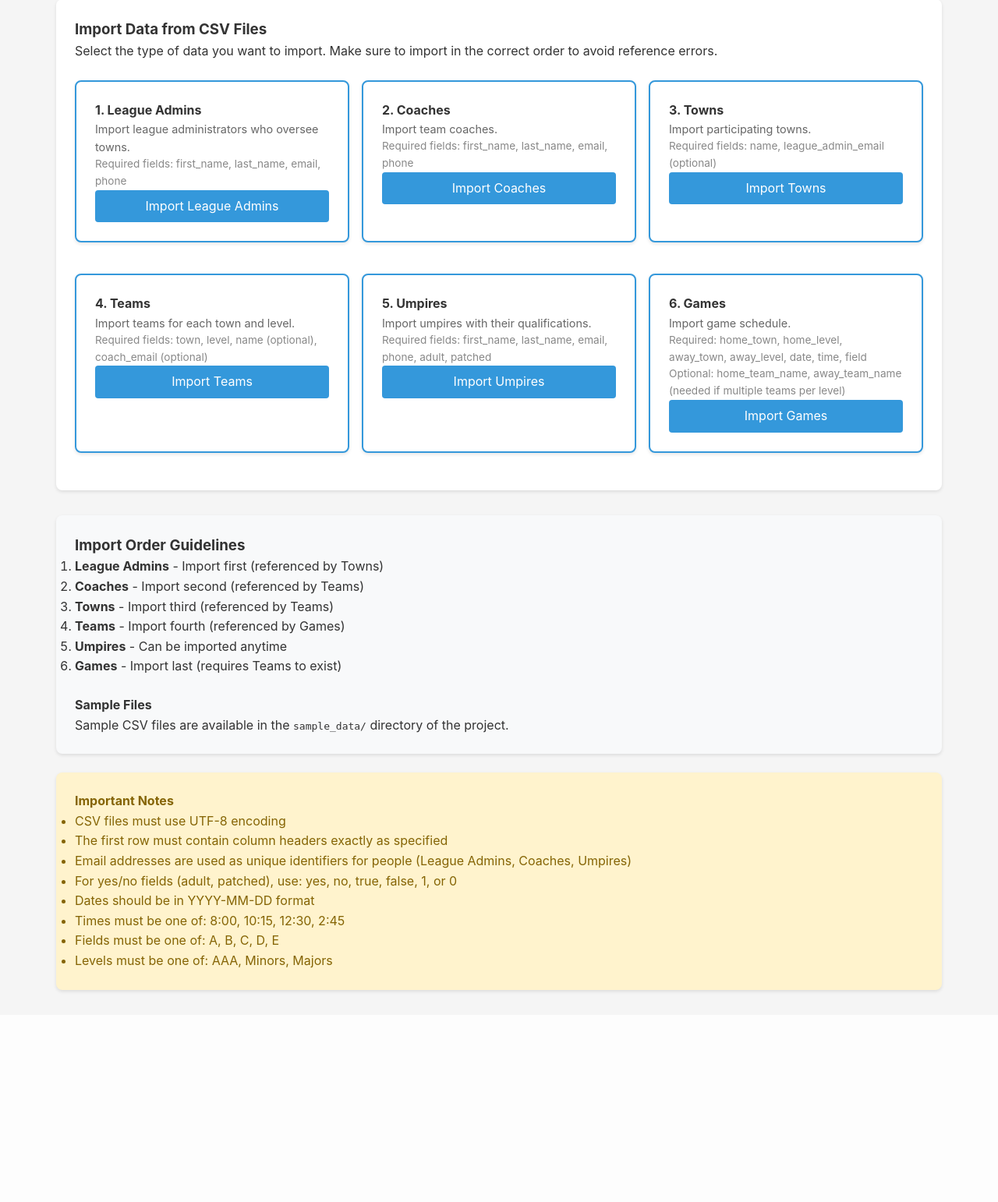
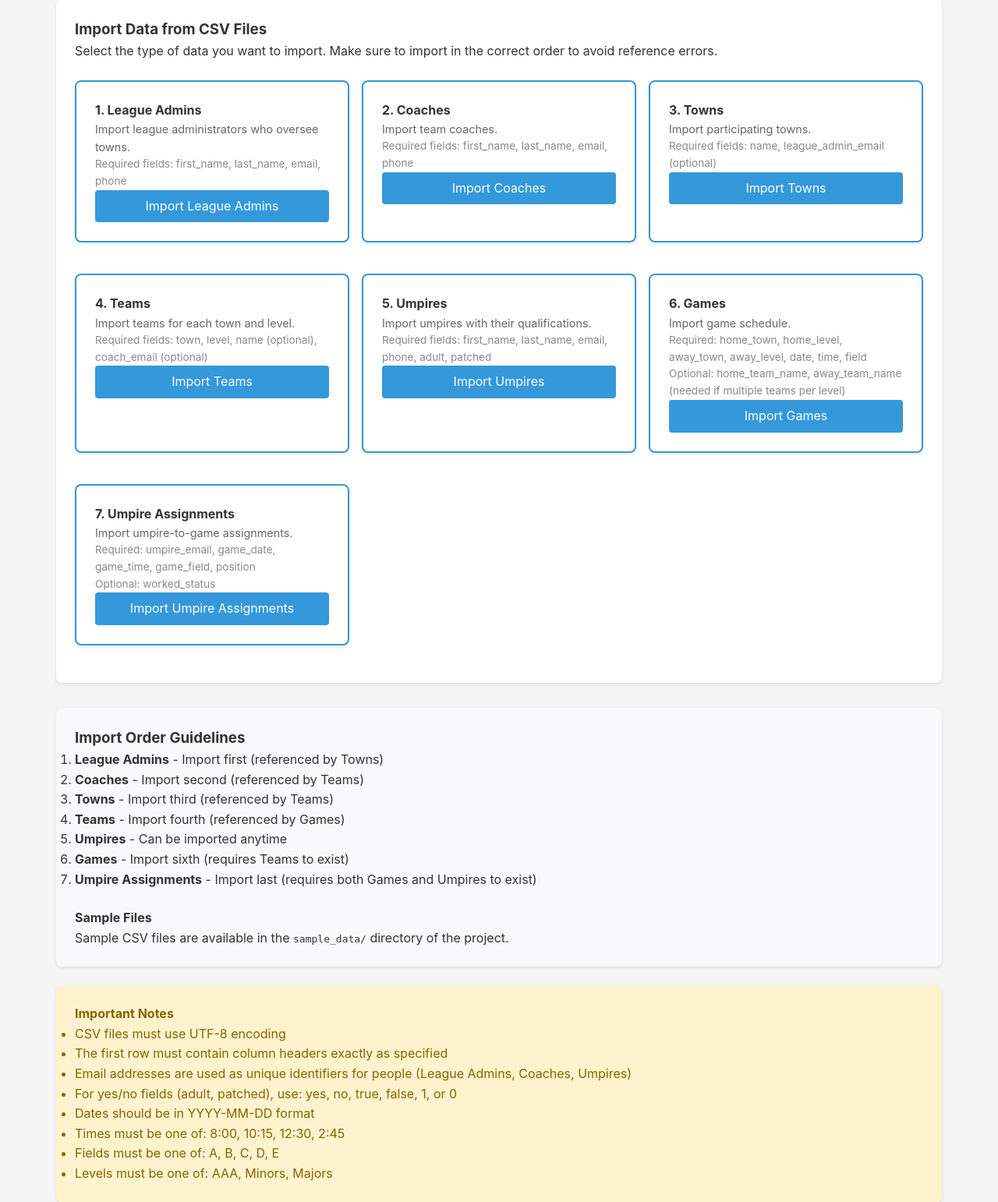
Before and after one commit to pantheonsteve/sybsa-umpire-assignment-platform, a Django app: page /import/ in a window 1280 px wide. Shown: the part 145-1687 px from the top of the page at 78% size. Before the commit the page ends 1419 px from the top, so only its background shows below. Run offline with Django 5.2, Linux system fonts and the light colour scheme; a user stored in the database is signed in; data comes from the database, SQL or seed files in the repository.

Commit message:
Add Podman/Docker Compose setup with Postgres and CSV import for umpire assignments
Reworked Dockerfile to use a runtime entrypoint instead of baking migrations
into the image. Added docker-compose.yml with Postgres 16 service and
healthchecks. Added CSV import support for umpire assignments (the 7th
import type alongside league admins, coaches, towns, teams, umpires, games).

Made-with: Cursor

```diff
--- a/assignments/templates/assignments/csv_import_home.html
+++ b/assignments/templates/assignments/csv_import_home.html
@@ -61,6 +61,14 @@
             Optional: home_team_name, away_team_name (needed if multiple teams per level)</p>
             <a href="{% url 'import_csv' 'games' %}" class="btn" style="width: 100%; text-align: center;">Import Games</a>
         </div>
+
+        <div class="card" style="border: 2px solid #3498db;">
+            <h4>7. Umpire Assignments</h4>
+            <p style="font-size: 0.9rem; color: #666;">Import umpire-to-game assignments.</p>
+            <p style="font-size: 0.85rem; color: #888;">Required: umpire_email, game_date, game_time, game_field, position<br>
+            Optional: worked_status</p>
+            <a href="{% url 'import_csv' 'umpire_assignments' %}" class="btn" style="width: 100%; text-align: center;">Import Umpire Assignments</a>
+        </div>
     </div>
 </div>
 
@@ -72,7 +80,8 @@
         <li><strong>Towns</strong> - Import third (referenced by Teams)</li>
         <li><strong>Teams</strong> - Import fourth (referenced by Games)</li>
         <li><strong>Umpires</strong> - Can be imported anytime</li>
-        <li><strong>Games</strong> - Import last (requires Teams to exist)</li>
+        <li><strong>Games</strong> - Import sixth (requires Teams to exist)</li>
+        <li><strong>Umpire Assignments</strong> - Import last (requires both Games and Umpires to exist)</li>
     </ol>
 
     <h4 style="margin-top: 1.5rem;">Sample Files</h4>
--- a/assignments/views.py
+++ b/assignments/views.py
@@ -409,6 +409,8 @@ def import_csv_data(request, model_type):
                     count = import_umpires(reader)
                 elif model_type == 'games':
                     count = import_games(reader)
+                elif model_type == 'umpire_assignments':
+                    count = import_umpire_assignments(reader)
                 else:
                     messages.error(request, 'Invalid import type')
                     return redirect('csv_import_home')
@@ -553,6 +555,49 @@ def import_umpires(reader):
             count += 1
         except Exception as e:
             raise ValueError(f"Row {row_num}: Error importing umpire '{row.get('first_name', '')} {row.get('last_name', '')}' - {str(e)}")
+    return count
+
+
+def import_umpire_assignments(reader):
+    count = 0
+    row_num = 1
+    for row in reader:
+        row_num += 1
+        try:
+            try:
+                umpire = Umpire.objects.get(email=row['umpire_email'])
+            except Umpire.DoesNotExist:
+                raise ValueError(f"Umpire with email '{row['umpire_email']}' not found")
+
+            try:
+                game = Game.objects.get(
+                    date=row['game_date'],
+                    time=row['game_time'],
+                    field=row['game_field']
+                )
+            except Game.DoesNotExist:
+                raise ValueError(f"Game on {row['game_date']} at {row['game_time']} on field {row['game_field']} not found")
+
+            position = row.get('position', 'solo')
+            if position not in ['plate', 'base', 'solo']:
+                raise ValueError(f"Invalid position '{position}'. Must be plate, base, or solo")
+
+            worked_status = row.get('worked_status', 'assigned')
+            if worked_status not in ['assigned', 'worked', 'no_show', 'cancelled']:
+                worked_status = 'assigned'
+
+            UmpireAssignment.objects.update_or_create(
+                game=game,
+                umpire=umpire,
+                defaults={
+                    'position': position,
+                    'worked_status': worked_status,
+                }
+            )
+            count += 1
+        except Exception as e:
+            desc = f"{row.get('umpire_email', '')} -> {row.get('game_date', '')} {row.get('game_time', '')} Field {row.get('game_field', '')}"
+            raise ValueError(f"Row {row_num}: Error importing assignment '{desc}' - {str(e)}")
     return count
 
 
```
Also changed, not shown: assignments/templates/assignments/csv_import_form.html (+48 -1 lines), docker-compose.yml (+28 -7 lines), 2 other files.
